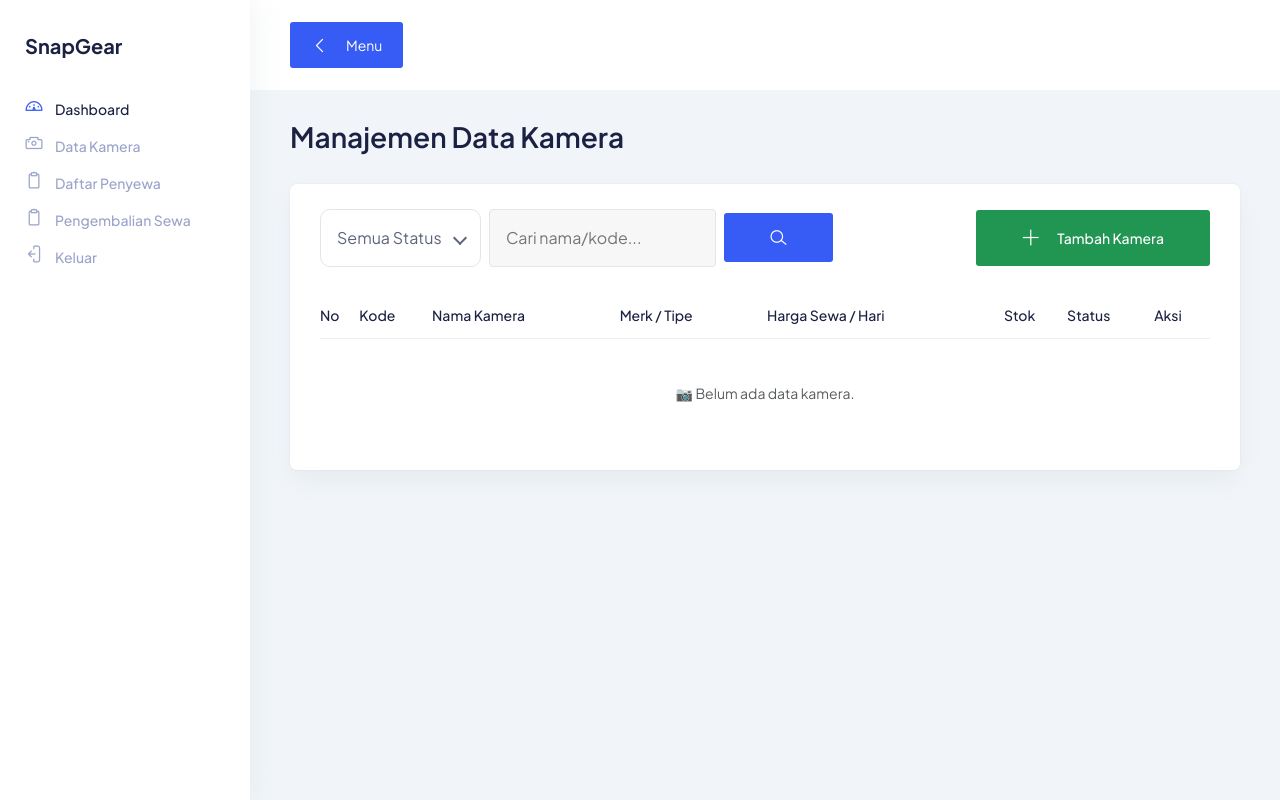
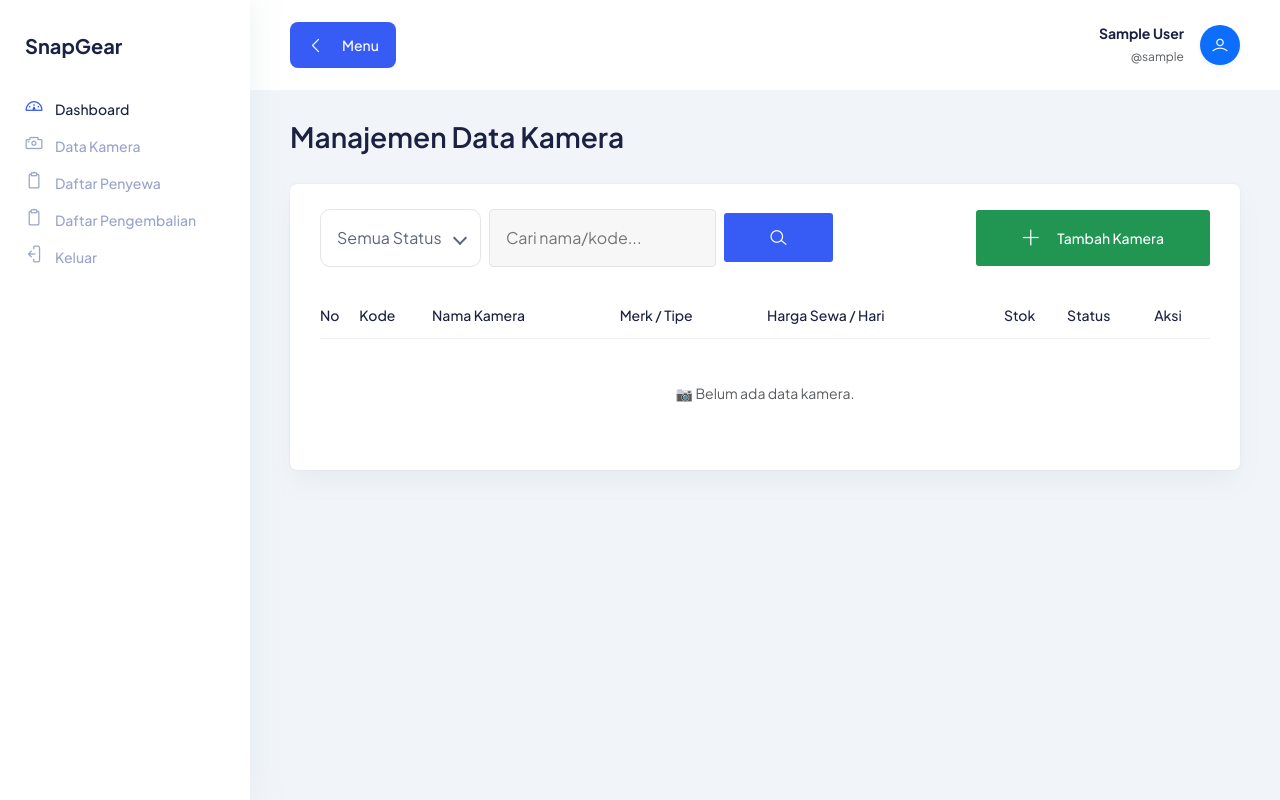
Before and after one commit to Violincello06/uts-web-ralipp, a PHP site: page /kamera.php in a window 1280 px wide. Run offline with PHP 8.4, Linux system fonts and the light colour scheme; the visitor is signed in with stand-in values (Sample User, id 1); data that the repository does not hold is empty.

Commit message:
memperbaiki profil yang sebelumnya tidak ikut saat pindah menu atau edit data

```diff
--- a/add_pengembalian.php
+++ b/add_pengembalian.php
@@ -86,7 +86,7 @@ if ($selected_id) {
 <?php include 'partials/sidebar.php'; ?>
 
 <main class="main-wrapper">
-  <?php include 'partials/header.php'; ?>
+  <?php include 'partials/topbar.php'; ?>
 
   <section class="section">
     <div class="container-fluid">
--- a/add_penyewaan.php
+++ b/add_penyewaan.php
@@ -63,7 +63,7 @@ $kamera_list = $conn->query("SELECT id, kode_kamera, nama_kamera, harga_sewa, st
 <?php include 'partials/sidebar.php'; ?>
 
 <main class="main-wrapper">
-  <?php include 'partials/header.php'; ?>
+  <?php include 'partials/topbar.php'; ?>
 
   <section class="section">
     <div class="container-fluid">
--- a/edit_pengembalian.php
+++ b/edit_pengembalian.php
@@ -67,7 +67,7 @@ if ($_SERVER['REQUEST_METHOD'] == 'POST') {
 <?php include 'partials/sidebar.php'; ?>
 
 <main class="main-wrapper">
-  <?php include 'partials/header.php'; ?>
+  <?php include 'partials/topbar.php'; ?>
 
   <section class="section">
     <div class="container-fluid">
--- a/edit_penyewaan.php
+++ b/edit_penyewaan.php
@@ -61,7 +61,7 @@ $kamera_list = $conn->query("SELECT id, kode_kamera, nama_kamera, harga_sewa FRO
 <?php include 'partials/sidebar.php'; ?>
 
 <main class="main-wrapper">
-  <?php include 'partials/header.php'; ?>
+  <?php include 'partials/topbar.php'; ?>
 
   <section class="section">
     <div class="container-fluid">
--- a/kamera.php
+++ b/kamera.php
@@ -45,9 +45,7 @@ $kamera_list = $conn->query("SELECT * FROM kamera $where ORDER BY created_at DES
     <div class="overlay"></div>
 
     <main class="main-wrapper">
-      <header class="header">
-        <div class="container-fluid"><button id="menu-toggle" class="main-btn primary-btn btn-hover btn-sm"><i class="lni lni-chevron-left me-2"></i>Menu</button></div>
-      </header>
+      <?php include 'partials/topbar.php'; ?>
 
       <section class="section">
         <div class="container-fluid">
--- a/partials/sidebar.php
+++ b/partials/sidebar.php
@@ -25,7 +25,7 @@
           <li class="nav-item">
             <a href="pengembalian.php">
               <span class="icon"><i class="lni lni-clipboard"></i></span>
-              <span class="text">Pengembalian Sewa</span>
+              <span class="text">Daftar Pengembalian</span>
             </a>
           </li>
           <li class="nav-item">
--- /dev/null
+++ b/partials/topbar.php
@@ -0,0 +1,37 @@
+<header class="header">
+  <div class="container-fluid">
+    <div class="row">
+      <div class="col-lg-5 col-md-5 col-6">
+        <div class="header-left d-flex align-items-center">
+          <div class="menu-toggle-btn mr-15">
+            <button id="menu-toggle" class="main-btn primary-btn btn-hover">
+              <i class="lni lni-chevron-left me-2"></i> Menu
+            </button>
+          </div>
+        </div>
+      </div>
+      <div class="col-lg-7 col-md-7 col-6">
+        <div class="header-right d-flex align-items-center justify-content-end">
+          <div class="profile-box ml-15">
+            <button class="dropdown-toggle bg-transparent border-0 d-flex align-items-center" type="button" id="profile" data-bs-toggle="dropdown" aria-expanded="false">
+              <div class="profile-info d-none d-md-block text-end me-3">
+                <h6 class="text-sm fw-bold text-dark"><?= htmlspecialchars($_SESSION['nama_lengkap'] ?? $_SESSION['username']) ?></h6>
+                <p class="text-xs text-muted">@<?= htmlspecialchars($_SESSION['username'] ?? '') ?></p>
+              </div>
+              <div class="avatar-image bg-primary d-flex align-items-center justify-content-center text-white fw-bold shadow-sm" style="width: 40px; height: 40px; border-radius: 50%;">
+                <i class="lni lni-user text-lg"></i>
+              </div>
+            </button>
+            <ul class="dropdown-menu dropdown-menu-end p-2 shadow-sm border-0 mt-2" aria-labelledby="profile">
+              <li>
+                <a class="dropdown-item py-2 text-danger" href="logout.php">
+                  <i class="lni lni-exit me-2"></i> Keluar Aplikasi
+                </a>
+              </li>
+            </ul>
+          </div>
+        </div>
+      </div>
+    </div>
+  </div>
+</header>
--- a/pengembalian.php
+++ b/pengembalian.php
@@ -59,7 +59,7 @@ $list = $conn->query("
 <?php include 'partials/sidebar.php'; ?>
 
 <main class="main-wrapper">
-  <?php include 'partials/header.php'; ?>
+  <?php include 'partials/topbar.php'; ?>
 
   <section class="section">
     <div class="container-fluid">
--- a/penyewaan.php
+++ b/penyewaan.php
@@ -50,7 +50,7 @@ $list = $conn->query("
 <?php include 'partials/sidebar.php'; ?>
 
 <main class="main-wrapper">
-  <?php include 'partials/header.php'; ?>
+  <?php include 'partials/topbar.php'; ?>
 
   <section class="section">
     <div class="container-fluid">
```
Also changed, not shown: edit_kamera.php (+1 -15 lines), main.php (+1 -38 lines).
